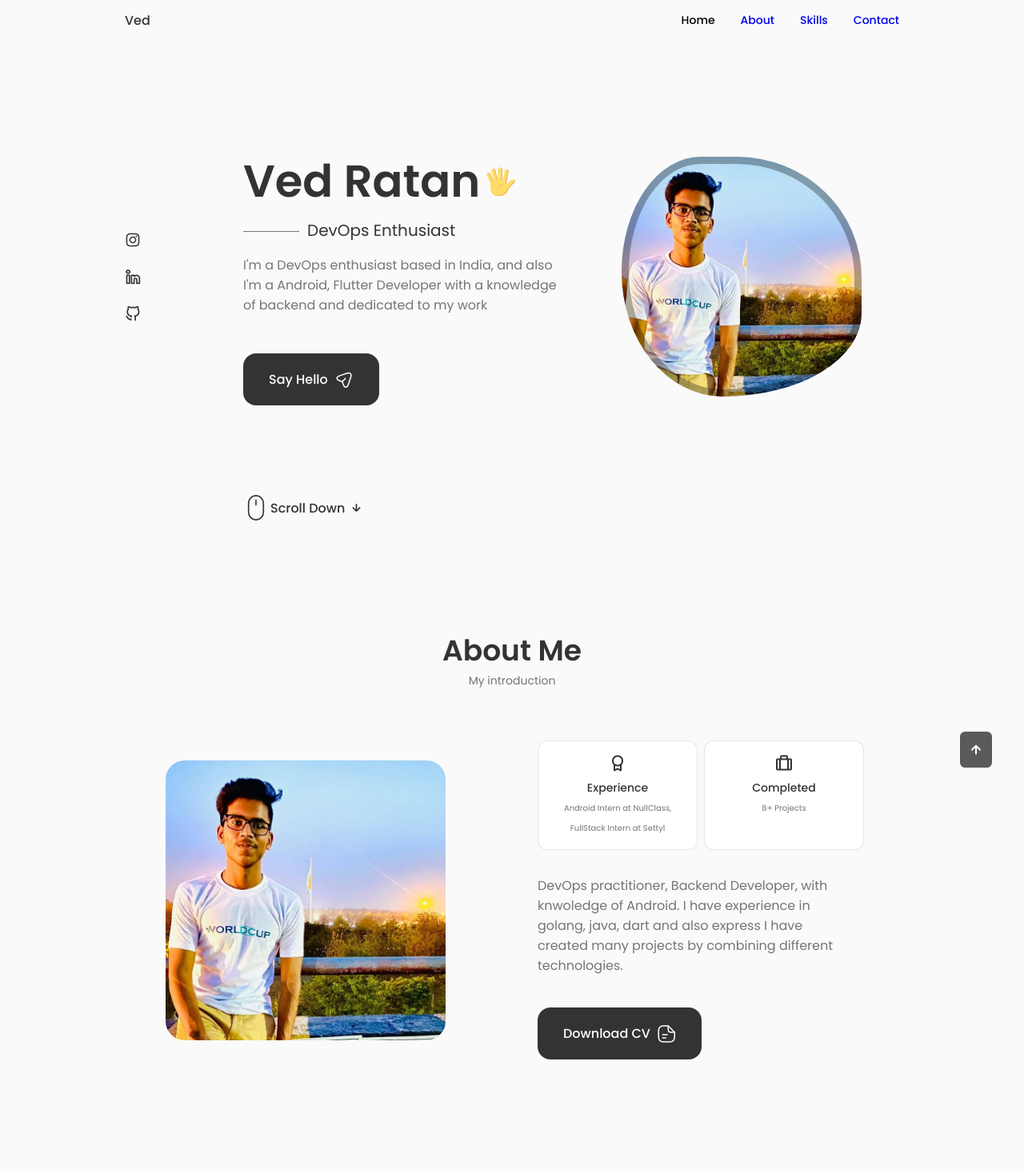
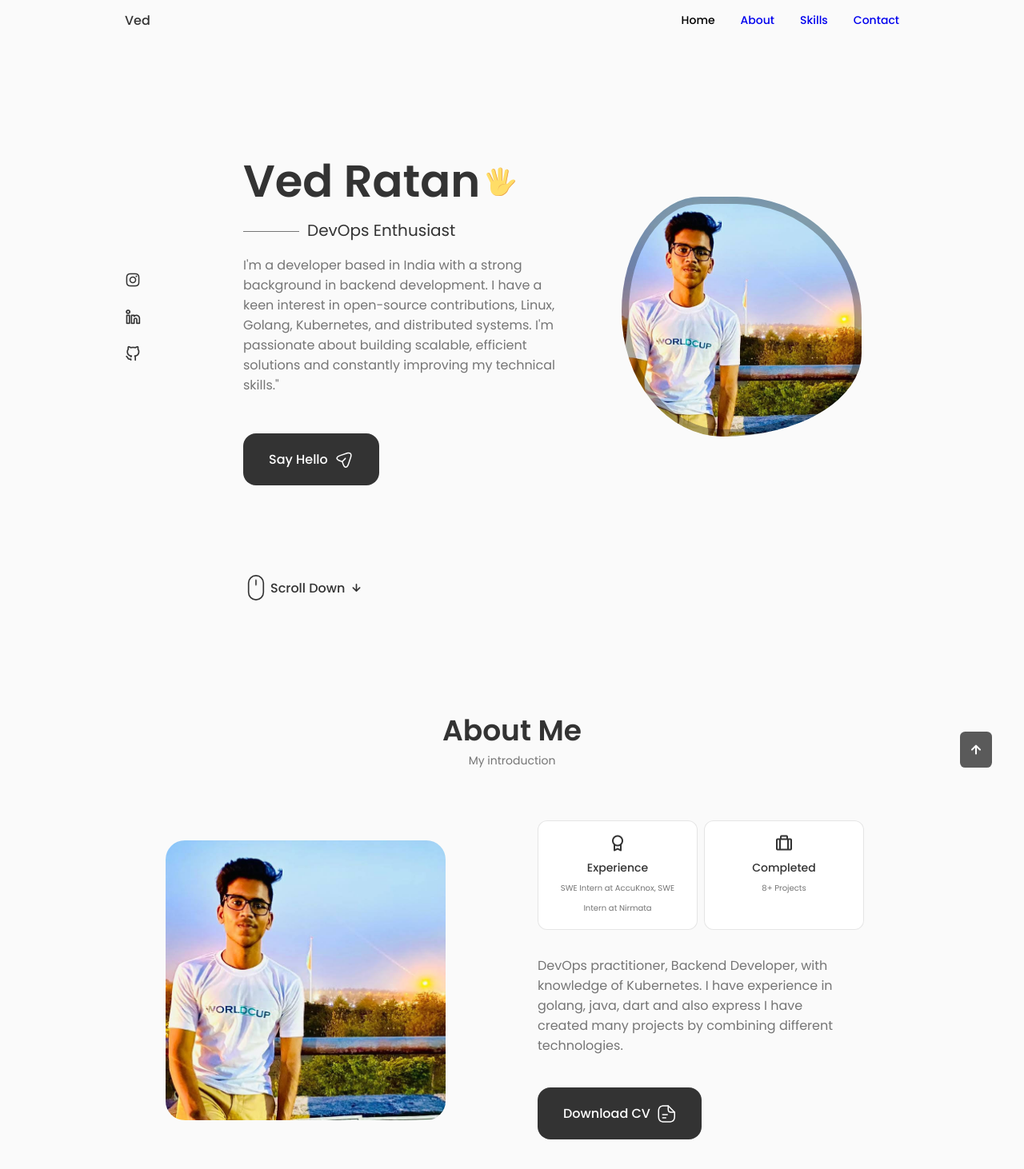
Before and after one commit to VedRatan/Portfolio, a React (Create React App) app: page / in a window 1280 px wide. Shown: the top 1462 px of the page at 80% size. Built offline with nearby package versions, Linux system fonts and the light colour scheme.

Commit message:
chore: update website
Signed-off-by: Ved Ratan <ved.ratan@nirmata.com>

```diff
--- a/src/components/about/About.jsx
+++ b/src/components/about/About.jsx
@@ -20,7 +20,7 @@ const About = () => {
 
             <p className="about__description">
                 DevOps practitioner, Backend Developer, with
-                knwoledge of Android. I have experience in golang, java, dart and also express
+                knowledge of Kubernetes. I have experience in golang, java, dart and also express
                  I have created many projects
                  by combining different technologies.
             </p>
--- a/src/components/about/Info.jsx
+++ b/src/components/about/Info.jsx
@@ -6,7 +6,7 @@ const Info = () => {
         <div className="about__box">
             <i className="bx bx-award about__icon"></i>
             <h3 className="about__title">Experience</h3>
-            <span className="about__subtitle">Android Intern at NullClass, FullStack Intern at Settyl</span>
+            <span className="about__subtitle">SWE Intern at AccuKnox, SWE Intern at Nirmata</span>
         </div>
 
         <div className="about__box">
--- a/src/components/contact/Contact.jsx
+++ b/src/components/contact/Contact.jsx
@@ -17,7 +17,7 @@ const Contact = () => {
                         <h3 className="contact__card-title">
                         Email
                         </h3>
-                        <span className="contact__card-data">vedratan8@gmail.com</span>
+                        <span className="contact__card-data">vedratan10@gmail.com</span>
                         <a href="mailto:vedratan8@gmail.com" className="contact__button">Write me {" "} <i className="bx bx-right-arrow-alt contact__button-icon"></i></a>
                     </div>
 
--- a/src/components/home/Data.jsx
+++ b/src/components/home/Data.jsx
@@ -58,8 +58,8 @@ const Data = () => {
         <h3 className="home__subtitle">
             DevOps Enthusiast
         </h3>
-        <p className="home__description">I'm a DevOps enthusiast based in India, and
-        also I'm a Android, Flutter Developer with a knowledge of backend and dedicated to my work</p>
+        <p className="home__description">I'm a developer based in India with a strong background in backend development. I have a keen interest in open-source contributions, Linux, Golang, Kubernetes, and distributed systems. I'm passionate about building scalable, efficient solutions and constantly improving my technical skills."
+</p>
 
         <a href="#contact" className="button button--flex">
             Say Hello
--- a/src/components/qualifications/Qualifications.jsx
+++ b/src/components/qualifications/Qualifications.jsx
@@ -53,7 +53,7 @@ const Qualifications = () => {
                 <h3 className="qualification__title">B.tech CSE</h3>
                 <span className="qualification__subtitle">IIITM Gwalior</span>
                 <div className="qualification__calendar">
-                  <i className="uil uil-calendar-alt"></i>2020 - Present
+                  <i className="uil uil-calendar-alt"></i>2020 - 2024
                 </div>
               </div>
 
@@ -138,6 +138,41 @@ const Qualifications = () => {
                 </div>
               </div>
             </div>
+
+            <div className="qualification__data">
+              <div>
+                <h3 className="qualification__title">SWE Intern</h3>
+                <span className="qualification__subtitle">AccuKnox</span>
+                <div className="qualification__calendar">
+                  <i className="uil uil-calendar-alt"></i>October 2023 -
+                  April 2024
+                </div>
+              </div>
+
+              <div>
+                <span className="qualification__rounder"></span>
+                <span className="qualification__line"></span>
+              </div>
+            </div>
+
+            <div className="qualification__data">
+              <div></div>
+
+              <div>
+                <span className="qualification__rounder"></span>
+                <span className="qualification__line"></span>
+              </div>
+
+              <div>
+                <h3 className="qualification__title">SWE Intern</h3>
+                <span className="qualification__subtitle">Nirmata</span>
+                <div className="qualification__calendar">
+                  <i className="uil uil-calendar-alt"></i>April 2024 -
+                  October 2024
+                </div>
+              </div>
+            </div>
+
           </div>
         </div>
       </div>
```
Also changed, not shown: 1 other file (tests, documents, lock files or other folders).
